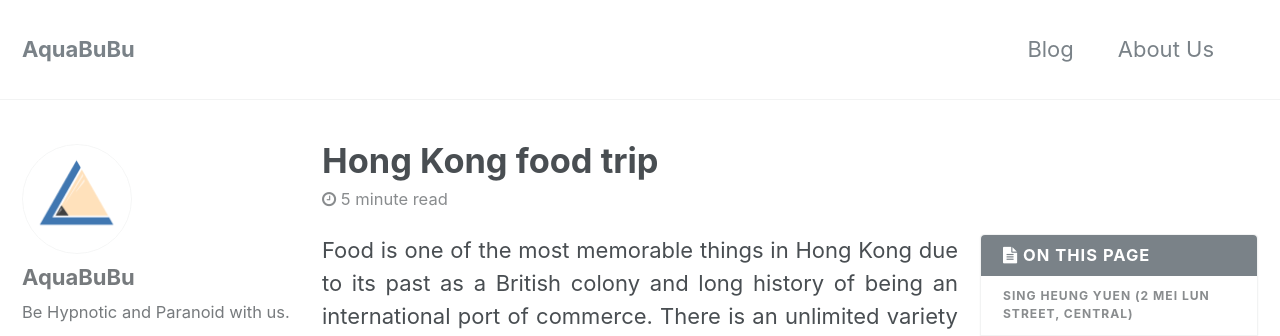
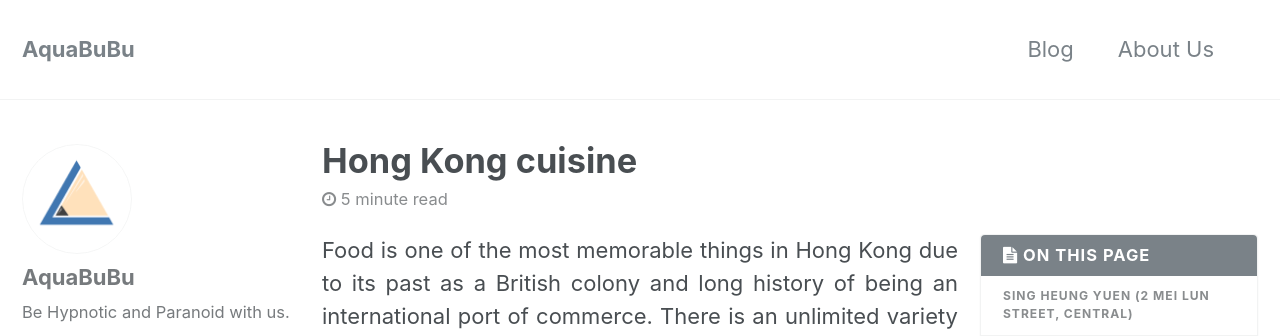
Before and after one commit to aquabubu/home, a Jekyll site: the page built from _posts/2015-05-20-Hong-Kong-cuisine.md, in a window 1280 px wide and 900 px high. Shown: the top 336 px of the window. Built offline with Jekyll 4.4.1, drawn with Linux system fonts in a browser that asks for light colours; emoji names are drawn with the system emoji font; comment, search, counter and statistics services are not loaded.

Commit message:
Update sites

```diff
--- a/_posts/2015-05-20-Hong-Kong-food-trip.md
+++ b/_posts/2015-05-20-Hong-Kong-cuisine.md
@@ -1,5 +1,5 @@
 ---
-title: Hong Kong food trip
+title: Hong Kong cuisine
 categories: Cuisine
 tags:
 - hongkongfoodtrip
```
Also changed, not shown: _posts/2015-05-17-Hong-Kong-trip.md (+1 -1 lines).
